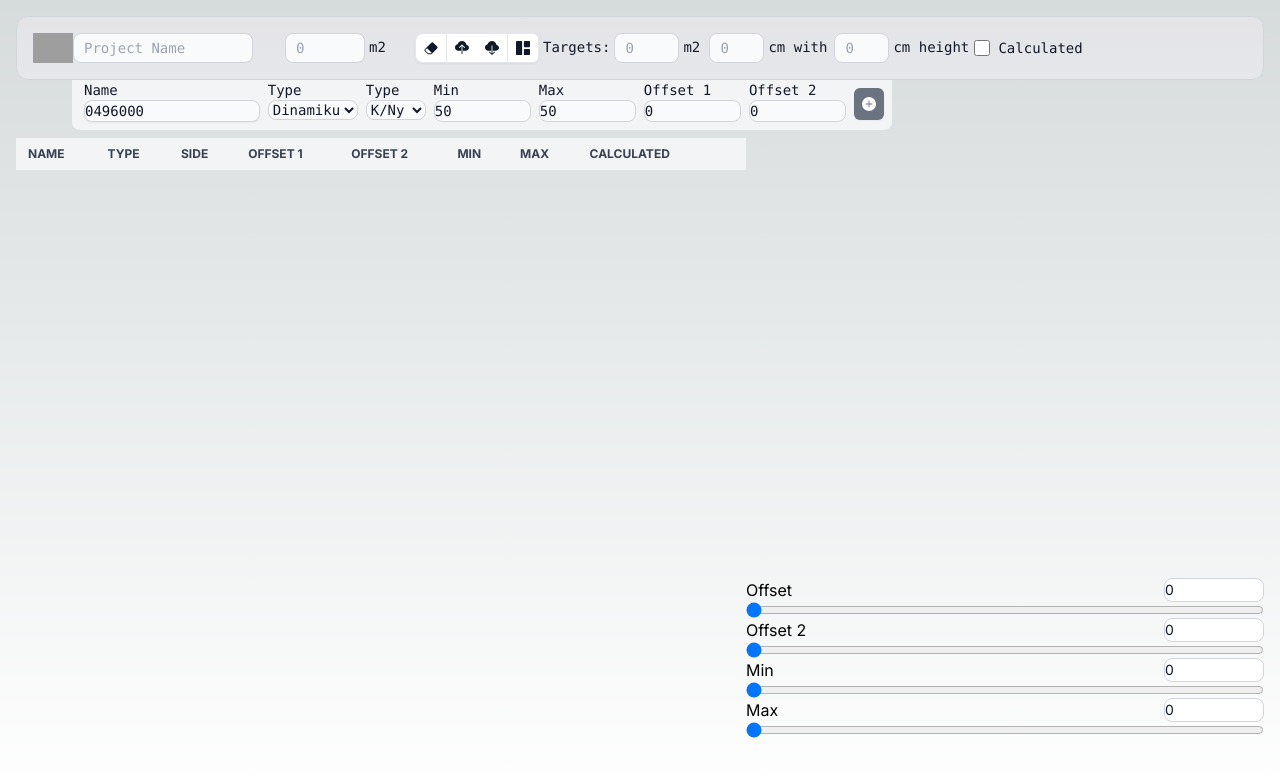
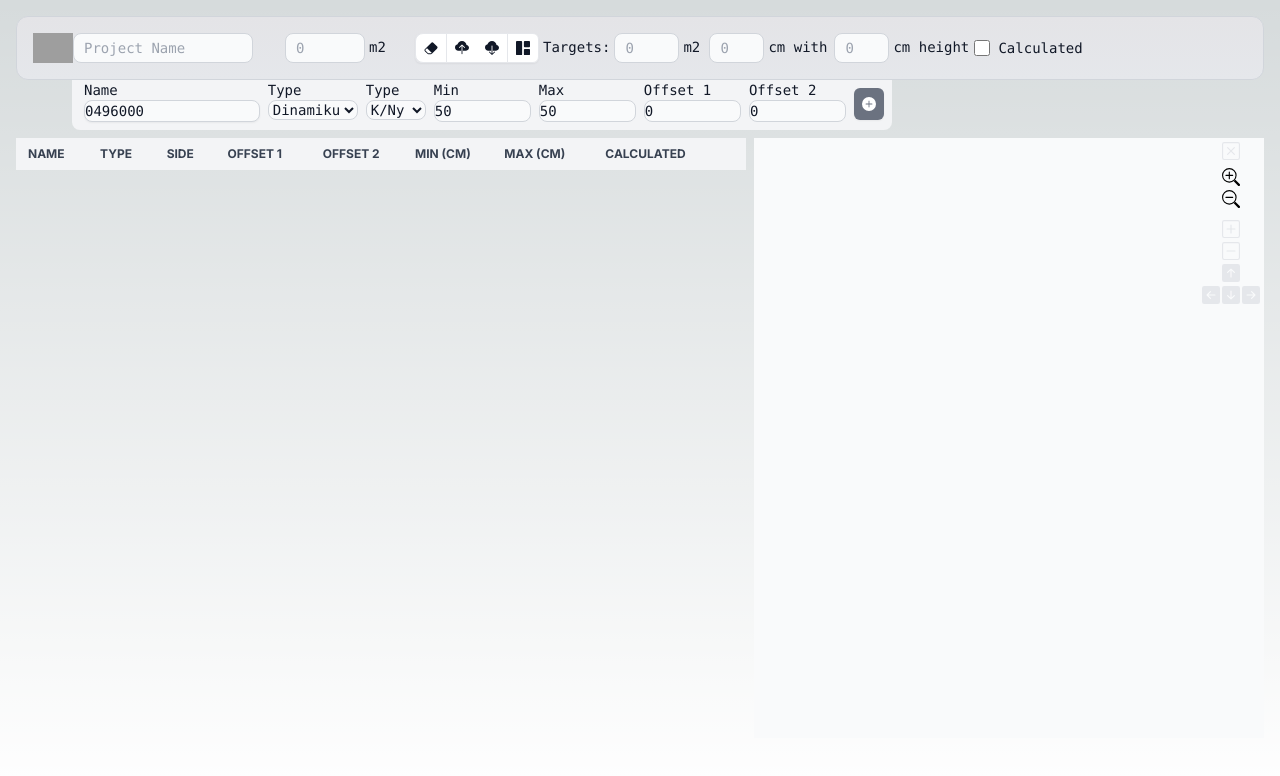
Before and after one commit to RedAty/building_structure_calculator, a Next.js app: page / in a window 1280 px wide. Shown: the top 776 px of the page. Built offline with nearby package versions, Linux system fonts and the light colour scheme; grey boxes are pictures that could not be loaded.

Commit message:
Visual Editor improved

```diff
--- a/src/app/designer.tsx
+++ b/src/app/designer.tsx
@@ -8,10 +8,19 @@ import {
     sumArr
 } from "@/app/lib/calculations";
 import {ItemType} from "@/app/types/Item";
+import {
+    BsDashSquare,
+    BsFillArrowDownSquareFill,
+    BsFillArrowLeftSquareFill, BsFillArrowRightSquareFill, BsFillArrowUpSquareFill,
+    BsPlusSquare,
+    BsXSquare, BsZoomIn, BsZoomOut
+} from "react-icons/bs";
 
 var selectedElement, offset, dragStarted, timeout;
 
-export function SVGDesigner({ items, updateItemById, selectItem, absoluteEditor, calculatedData, isCalculatedOn }) {
+
+export function SVGDesigner({ items, updateItemById, selectItem, absoluteEditor, calculatedData, isCalculatedOn,
+                                deleteItem }) {
     const [controllerSettings, setControllerSettings] = useState({
         maxColumn:100,
         minLength:100,
@@ -21,11 +30,12 @@ export function SVGDesigner({ items, updateItemById, selectItem, absoluteEditor,
         max: 0,
         row: 0,
         maxRow: 100
-    })
+    });
     const svgParent = useRef(null);
     const svg = useRef(null);
     const [width, setWidth] = useState(400);
     const [height, setHeight] = useState(540);
+    const [centimeterPixelRatio, setCentimeterPixelRatio] = useState(DEFAULTS.centimeterPixelRatio);
 
     const range = useRef(null);
     const rangeNumber = useRef(null);
@@ -57,7 +67,6 @@ export function SVGDesigner({ items, updateItemById, selectItem, absoluteEditor,
     const baseX = DEFAULTS.baseX; // 10;  // start position for columns
     const baseY = DEFAULTS.baseY; //10;  // start position for rows
     const lineSize = DEFAULTS.lineSize; //4; // width of the rectangle representing the line
-    const centimeterPixelRatio = DEFAULTS.centimeterPixelRatio;
 
 
     const columnSpacingX = Math.floor((height - baseY*2 - (data.vertical.length+1)*lineSize) / (data.vertical.length+1)); // space between columns
@@ -82,9 +91,9 @@ export function SVGDesigner({ items, updateItemById, selectItem, absoluteEditor,
             refreshController();
         }
         if (svgParent && svgParent.current && typeof svgParent.current.getBoundingClientRect === 'function') {
-            const boundingClient = svgParent.current?.parentNode.getBoundingClientRect();
-            setWidth(boundingClient.width);
-            setHeight(boundingClient.height - 160);
+            const boundingClient = svgParent.current?.getBoundingClientRect();
+            setWidth(boundingClient.width - 10);
+            setHeight(boundingClient.height - 10);
         }
     }, []);
 
@@ -96,11 +105,11 @@ export function SVGDesigner({ items, updateItemById, selectItem, absoluteEditor,
             let currentX = baseX;
             for (let item of row) {
                 if (absoluteEditor) {
-                    item.x = convertToCoordinate(item[keys.row]);
-                    item.y = convertToCoordinate(item[keys.column]);
+                    item.x = convertToCoordinate(item[keys.row], centimeterPixelRatio);
+                    item.y = convertToCoordinate(item[keys.column], centimeterPixelRatio);
                 } else {
                     item.x = currentX;
-                    item.y = convertToCoordinate(item[keys.column]);
+                    item.y = convertToCoordinate(item[keys.column], centimeterPixelRatio);
                 }
 
                 item.width =  (item[keys.minLength] / centimeterPixelRatio);
@@ -121,10 +130,10 @@ export function SVGDesigner({ items, updateItemById, selectItem, absoluteEditor,
             let currentY = baseY; // start vertical lines below the horizontal ones
             for (let item of column) {
                 if (absoluteEditor) {
-                    item.x = convertToCoordinate(item[keys.column]);
-                    item.y = convertToCoordinate(item[keys.row]);
+                    item.x = convertToCoordinate(item[keys.column], centimeterPixelRatio);
+                    item.y = convertToCoordinate(item[keys.row], centimeterPixelRatio);
                 } else {
-                    item.x = convertToCoordinate(item[keys.column]);
+                    item.x = convertToCoordinate(item[keys.column], centimeterPixelRatio);
                     item.y = currentY
                 }
 
@@ -198,11 +207,11 @@ export function SVGDesigner({ items, updateItemById, selectItem, absoluteEditor,
                 item.x = x;
                 item.y = y;
                 if (item.side === inputSides[0]) { // Horizontal
-                    item.row = convertFromCoordinate(item.x);
-                    item.column = convertFromCoordinate(item.y);
+                    item.row = convertFromCoordinate(item.x, centimeterPixelRatio);
+                    item.column = convertFromCoordinate(item.y, centimeterPixelRatio);
                 } else if (item.side === inputSides[1]) { // Vertical
-                    item.column = convertFromCoordinate(item.x);
-                    item.row = convertFromCoordinate(item.y);
+                    item.column = convertFromCoordinate(item.x, centimeterPixelRatio);
+                    item.row = convertFromCoordinate(item.y, centimeterPixelRatio);
                 }
                 updateItemById(item.id, {
                     x: x,
@@ -367,18 +376,138 @@ export function SVGDesigner({ items, updateItemById, selectItem, absoluteEditor,
                     minLength: selectedItem.minLength + DEFAULTS.zoomStep
                 })
             }
+        } else {
+            // If no item selected we modify SVG Zooming
+            if (event.deltaY > 0) {
+                // Scrolling down
+                setCentimeterPixelRatio(centimeterPixelRatio-1);
+            } else if (event.deltaY < 0) {
+                // Scrolling up
+                setCentimeterPixelRatio(centimeterPixelRatio+1);
+            }
         }
+    }
 
+    function deselectOnBackground(e) {
+        if (e.target.tagName.toUpperCase() === 'SVG') {
+            const selectedItem = items.find(i=>i.selected);
+            if (selectedItem) {
+                selectItem({id: null});
+            }
+        }
+    }
+
+    function deleteSelected() {
+        const selectedItem = items.find(i=>i.selected);
+        if (selectedItem) {
+            deleteItem(selectedItem.id);
+        }
+    }
+
+    function moveSelected(type: string) {
+        const item = items.find(i=>i.selected);
+        if (item) {
+            switch (type) {
+                case 'up':
+                    if (item.side === inputSides[0]) { // Horizontal
+                        item.column -= centimeterPixelRatio;
+                    } else if (item.side === inputSides[1]) { // Vertical
+                        item.row -= centimeterPixelRatio
+                    }
+                    updateItemById(item.id, {
+                        column: item.column,
+                        row: item.row
+                    });
+                    break;
+                case 'down':
+                    if (item.side === inputSides[0]) { // Horizontal
+                        item.column += centimeterPixelRatio;
+                    } else if (item.side === inputSides[1]) { // Vertical
+                        item.row += centimeterPixelRatio
+                    }
+                    updateItemById(item.id, {
+                        column: item.column,
+                        row: item.row
+                    });
+                    break;
+                case 'left':
+                    if (item.side === inputSides[0]) { // Horizontal
+                        item.row -= centimeterPixelRatio;
+                    } else if (item.side === inputSides[1]) { // Vertical
+                        item.column -= centimeterPixelRatio
+                    }
+                    updateItemById(item.id, {
+                        column: item.column,
+                        row: item.row
+                    });
+                    break;
+                case 'right':
+                    if (item.side === inputSides[0]) { // Horizontal
+                        item.row += centimeterPixelRatio;
+                    } else if (item.side === inputSides[1]) { // Vertical
+                        item.column += centimeterPixelRatio
+                    }
+                    updateItemById(item.id, {
+                        column: item.column,
+                        row: item.row
+                    });
+                    break;
+            }
+        }
     }
 
     return (
-        <div ref={svgParent} style={{height: '100%', width: '100%'}}>
-            <svg ref={svg} width={width} height={height} style={{height: 'calc(100% - 160px)'}}
+        <div ref={svgParent} className="ml-2 mt-2 h-full w-full ">
+            <div className="absolute flex flex-col right-0 mr-4 pr-1 pt-1 items-center">
+                <button className={selected ? "mb-2 text-lg" : "mb-2 text-lg text-gray-200"}
+                        onClick={()=>deleteSelected()}>
+                    <BsXSquare />
+                </button>
+
+                <button className="mb-1 text-lg"
+                        onClick={()=>setCentimeterPixelRatio(centimeterPixelRatio-1)}>
+                    <BsZoomIn />
+                </button>
+                <button className="mb-1 text-lg"
+                        onClick={()=>setCentimeterPixelRatio(centimeterPixelRatio+1)}>
+                    <BsZoomOut />
+                </button>
+
+                <button className={selected ? "mb-1 text-lg mt-2" : "mb-1 text-lg mt-2 text-gray-200"}
+                        onClick={()=>selected && scaleItem({deltaY: -1})}>
+                    <BsPlusSquare />
+                </button>
+                <button className={selected ? "mb-1 text-lg" : "mb-1 text-lg text-gray-200"}
+                        onClick={()=>selected && scaleItem({deltaY: 1})}>
+                    <BsDashSquare />
+                </button>
+                <button className={selected ? "mb-1 text-lg" : "mb-1 text-lg text-gray-200"}
+                        onClick={()=>moveSelected('up')}>
+                    <BsFillArrowUpSquareFill />
+                </button>
+                <div className="button-group flex-row">
+                    <button className={selected ? "mb-1 text-lg mr-0.5" : "mb-1 text-lg mr-0.5 text-gray-200"}
+                            onClick={()=>moveSelected('left')}>
+                        <BsFillArrowLeftSquareFill />
+                    </button>
+                    <button className={selected ? "mb-1 text-lg mr-0.5" : "mb-1 text-lg mr-0.5 text-gray-200"}
+                            onClick={()=>moveSelected('down')}>
+                        <BsFillArrowDownSquareFill />
+                    </button>
+                    <button className={selected ? "mb-1 text-lg" : "mb-1 text-lg text-gray-200"}
+                            onClick={()=>moveSelected('right')}>
+                        <BsFillArrowRightSquareFill />
+                    </button>
+                </div>
+            </div>
+            <svg ref={svg} width={width} height={height} className="h-full bg-gray-50 w-full" style={{/*height: 'calc(100% - 160px)'*/}}
             onMouseDown={startDrag}
             onMouseMove={drag}
             onMouseUp={endDrag}
             onMouseLeave={endDrag}
-            onWheel={scaleItem}>
+            onWheel={scaleItem}
+            onClick={deselectOnBackground}
+            >
                 <g transform={'translate(19,19)'}>
                     {svgData.map((item, index)=>
                         (<rect id={item.id} className="draggable" key={index} x={item.x} y={item.y} width={item.width} height={item.height}
@@ -422,7 +551,7 @@ export function SVGDesigner({ items, updateItemById, selectItem, absoluteEditor,
                 </g>
 
             </svg>
-            <div className={isCalculatedOn ? "hidden" : "controls flex flex-col"}>
+            <div className={isCalculatedOn ? "hidden" : "controls flex flex-col"} style={{display: 'none'}}>
                 <div className="flex flex-row justify-between">Offset <input className="max-w-[100px] border border-gray-300 text-gray-900 text-sm rounded-lg" ref={rangeNumber} type="number" onChange={changeRangeNumber} defaultValue={controllerSettings.column}/></div>
                 <input ref={range} type="range" onChange={changeRange} min={0} max={controllerSettings.maxColumn}
             defaultValue={controllerSettings.column}/>
--- a/src/app/lib/calculations.ts
+++ b/src/app/lib/calculations.ts
@@ -168,15 +168,15 @@ export const areaM = (x1: number, y1: number, x2: number, y2: number): Number =>
     return Number((area / 10000).toFixed(2));
 }
 
-export const convertToCoordinate = (data: number) => {
+export const convertToCoordinate = (data: number, centimeterPixelRatio = DEFAULTS.centimeterPixelRatio) => {
     const base = DEFAULTS.baseX || 10;
-    return Math.round((data / DEFAULTS.centimeterPixelRatio) + base - DEFAULTS.lineSize / 2);
+    return Math.round((data / centimeterPixelRatio) + base - DEFAULTS.lineSize / 2);
 }
 
-export const convertFromCoordinate = (data: number) => {
+export const convertFromCoordinate = (data: number, centimeterPixelRatio = DEFAULTS.centimeterPixelRatio) => {
     const base = DEFAULTS.baseX || 10;
 
-    return Math.round(((data + DEFAULTS.lineSize / 2) - base) * DEFAULTS.centimeterPixelRatio);
+    return Math.round(((data + DEFAULTS.lineSize / 2) - base) * centimeterPixelRatio);
 }
 
 export const toFixedNumber = (num: number) => {
--- a/src/app/page.tsx
+++ b/src/app/page.tsx
@@ -10,7 +10,7 @@ import {
   BsCloudDownloadFill,
   BsCloudUploadFill,
   BsEraserFill,
-  BsFillCaretLeftFill, BsFillCaretRightFill, BsFillGrid1X2Fill, BsFillImageFill,
+  BsFillGrid1X2Fill, BsFillImageFill,
   BsFillTrashFill, BsLayoutTextWindowReverse
 } from "react-icons/bs";
 import {GUIType} from "@/app/types/gui";
@@ -20,6 +20,9 @@ export default function Home() {
   const [items, setItems] = useState([] as ItemType[]);
   const [name, setName] = useState('');
   const [ui, setUI] = useState({focus: "normal"} as GUIType);
+
+  const maxLengthInput = useRef(null);
+
   const [absoluteEditor, setAbsoluteEditor] = useState(DEFAULTS.absoluteEditor);
   let itemBoundaries = getItemBoundariesInCM(items);
   const [squareMeter, setSquareMeter] = useState(areaM(itemBoundaries.x0, itemBoundaries.y0, itemBoundaries.x1,  itemBoundaries.y1))
@@ -51,7 +54,7 @@ export default function Home() {
     setItems([...items, item]);
     refreshCalculations();
   };
-  const updateItemById = (id, keys) => {
+  const updateItemById = (id, keys): boolean => {
     items.forEach((item, index)=>{
       if (item.id === id) {
         items[index] = Object.assign(item, keys);
@@ -59,8 +62,12 @@ export default function Home() {
     });
     setItems([...items]);
     refreshCalculations();
+    return true;
   };
   const selectItem = (i) => {
+    if (!i || i.selected) {
+      return false;
+    }
     items.forEach((item, index)=>{
       items[index].selected = item.id === i.id;
     });
@@ -190,7 +197,6 @@ export default function Home() {
   function deleteItem(itemId) {
     if (itemId && window.confirm('Are you sure you wish to delete this item?')) {
       setItems(items.filter(i=>i.id !== itemId));
-
     }
   }
 
@@ -323,10 +329,10 @@ export default function Home() {
                     <th scope="col" className="px-3 py-2">Name</th>
                     <th scope="col" className="px-3 py-2">Type</th>
                     <th scope="col" className="px-3 py-2">Side</th>
-                    <th scope="col" className="px-3 py-2">Offset 1</th>
-                    <th scope="col" className={absoluteEditor ? "px-3 py-2" : "px-3 py-2 hidden"}>Offset 2</th>
-                    <th scope="col" className="px-3 py-2">Min</th>
-                    <th scope="col" className="px-3 py-2">Max</th>
+                    <th scope="col" className="px-3 py-2 min-w-[80px]">Offset 1</th>
+                    <th scope="col" className={absoluteEditor ? "px-3 py-2 min-w-[81px]" : "px-3 py-2 hidden"}>Offset 2</th>
+                    <th scope="col" className="px-2 py-2">Min (cm)</th>
+                    <th scope="col" className="px-3 py-2">Max (cm)</th>
                     <th scope="col" className="px-3 py-2">Calculated</th>
                     <th scope="col" className="px-3 py-2" />
 
@@ -335,10 +341,11 @@ export default function Home() {
                   <tbody>
                   {items.map((item, index) => (
                       <tr key={index} className={item.selected ? "bg-sky-500/50"
-                          : (index % 2 ? "bg-white" : "")  + " border-b bg-gray-50 dark:bg-gray-800 dark:border-gray-700"}>
+                          : (index % 2 ? "bg-white" : "")  + " border-b bg-gray-50 dark:bg-gray-800 dark:border-gray-700"}
+                      >
                         <td className="whitespace-nowrap px-3 py-2 font-medium hidden" onClick={() => selectItem(item)}>{index}</td>
                         <td className="whitespace-nowrap px-3 py-2" onClick={() => selectItem(item)}>{item.name}</td>
-                        <td className="whitespace-nowrap px-3 py-2">{
+                        <td className="whitespace-nowrap px-3 py-2" onClick={() => selectItem(item)}>{
                           item.selected ?
                               <select defaultValue={item.type}
                                       onChange={(e) => updateItemById(item.id, {
@@ -349,7 +356,7 @@ export default function Home() {
                               </select>
                               : item.type.substring(0,3)
                         }</td>
-                        <td className="whitespace-nowrap px-3 py-2">{
+                        <td className="whitespace-nowrap px-3 py-2" onClick={() => selectItem(item)}>{
                           item.selected ?
                               <select defaultValue={item.side}
                                       onChange={(e) => updateItemById(item.id, {
@@ -360,11 +367,60 @@ export default function Home() {
                               </select>
                               : item.side
                         }</td>
-                        <td className="whitespace-nowrap px-3 py-2" onClick={() => selectItem(item)}>{item.column}</td>
-                        <td className="whitespace-nowrap px-3 py-2" onClick={() => selectItem(item)}>{item.row}</td>
-                        <td className="whitespace-nowrap px-3 py-2 min-w-[98px]" onClick={() => selectItem(item)}>{item.minLength} cm</td>
-                        <td className="whitespace-nowrap px-3 py-2 min-w-[98px]" onClick={() => selectItem(item)}>{item.type !== inputTypes[1] ?
-                            item.maxLength + 'cm' :'-'} </td>
+                        <td className="whitespace-nowrap px-3 py-2" onClick={() => selectItem(item)}>{
+                          item.selected ?
+                              <input type="number" defaultValue={item.column} className="bg-gray-50 border
+                              border-gray-300 text-gray-900 text-sm rounded-md
+                              focus:ring-blue-500 focus:border-blue-500 block w-full dark:bg-gray-700
+                              dark:border-gray-600 dark:placeholder-gray-400 dark:text-white dark:focus:ring-blue-500
+                              dark:focus:border-blue-500"
+                              onChange={(e) => updateItemById(item.id, {
+                                column: Number(e.target.value || '0')
+                              })} />
+                              : item.column
+                        }</td>
+                        <td className="whitespace-nowrap px-3 py-2" onClick={() => selectItem(item)}>{
+                          item.selected ?
+                              <input type="number" defaultValue={item.row} className="bg-gray-50 border
+                              border-gray-300 text-gray-900 text-sm rounded-md
+                              focus:ring-blue-500 focus:border-blue-500 block w-full dark:bg-gray-700
+                              dark:border-gray-600 dark:placeholder-gray-400 dark:text-white dark:focus:ring-blue-500
+                              dark:focus:border-blue-500"
+                                     onChange={(e) => updateItemById(item.id, {
+                                       row: Number(e.target.value || '0')
+                                     })} />
+                              : item.row
+                        }</td>
+                        <td className="whitespace-nowrap px-3 py-2 min-w-[98px" onClick={() => selectItem(item)}>
+                          {
+                            item.selected ?
+                                <input type="number" defaultValue={item.minLength} className="bg-gray-50 border
+                              border-gray-300 text-gray-900 text-sm rounded-md
+                              focus:ring-blue-500 focus:border-blue-500 block w-full min-w-[50px] dark:bg-gray-700
+                              dark:border-gray-600 dark:placeholder-gray-400 dark:text-white dark:focus:ring-blue-500
+                              dark:focus:border-blue-500"
+                                       onChange={(e) => updateItemById(item.id, {
+                                         minLength: Number(e.target.value || '0'),
+                                         maxLength: Math.max(Number(e.target.value || '0'), Number(item.maxLength))
+                                       })} />
+                                : item.minLength
+                          }
+                          </td>
+                        <td className="whitespace-nowrap px-3 py-2 min-w-[98px]" onClick={() => selectItem(item)}>
+                          {
+                              item.type !== inputTypes[1] && item.selected ?
+                                <input type="number" defaultValue={item.maxLength} className="bg-gray-50 border
+                              border-gray-300 text-gray-900 text-sm rounded-md
+                              focus:ring-blue-500 focus:border-blue-500 block w-full min-w-[50px] dark:bg-gray-700
+                              dark:border-gray-600 dark:placeholder-gray-400 dark:text-white dark:focus:ring-blue-500
+                              dark:focus:border-blue-500" ref={maxLengthInput}
+                                       onChange={(e) => updateItemById(item.id, {
+                                         maxLength: Number(e.target.value || '0')
+                                       })} />
+                                : item.type !== inputTypes[1] ?
+                                    item.maxLength + ' cm' : '-'
+                          }
+                           </td>
                         <td className="whitespace-nowrap px-3 py-2 min-w-[98px]">{item.calculated || '-'} cm</td>
                         <td className="whitespace-nowrap px-3 py-2">
                             <BsFillTrashFill className="cursor-pointer" onClick={(e)=>deleteItem(item.id)}/>
@@ -376,11 +432,14 @@ export default function Home() {
 
               </div>
             </div>
-          <div className="overflow-x-auto float-left h-full" style={{width:ui.focus === 'normal' ? 'calc(100% - 730px)' : ui.focus === 'designer' ? '100%' : '0%'}}>
+        {ui.focus !== 'table' &&
+          <div className="overflow-y-hidden overflow-x-hidden float-left h-full" style={{width:ui.focus === 'normal' ? 'calc(100% - 730px)' : ui.focus === 'designer' ? '100%' : '0%'}}>
             <SVGDesigner items={items} selectItem={selectItem} updateItemById={updateItemById}
-                         absoluteEditor={absoluteEditor} calculatedData={calculatedData} isCalculatedOn={calculatedData.isOn}/>
+                         absoluteEditor={absoluteEditor} calculatedData={calculatedData}
+                         isCalculatedOn={calculatedData.isOn}
+                         deleteItem={deleteItem} />
           </div>
-
+        }
         </div>
     </main>
   )
```
Also changed, not shown: public/screenshot4.png (added), 1 other file (tests, documents, lock files or other folders).
